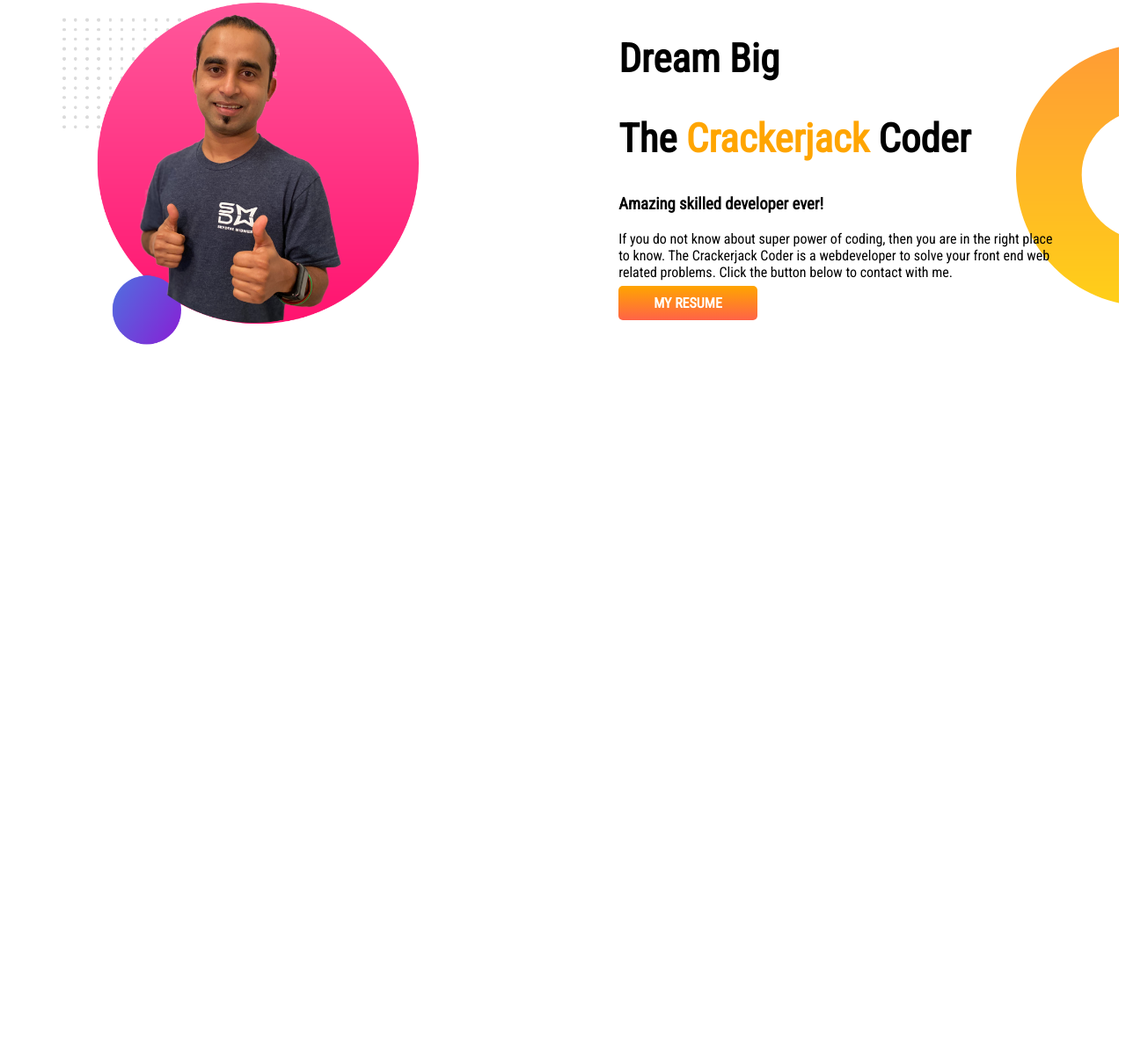
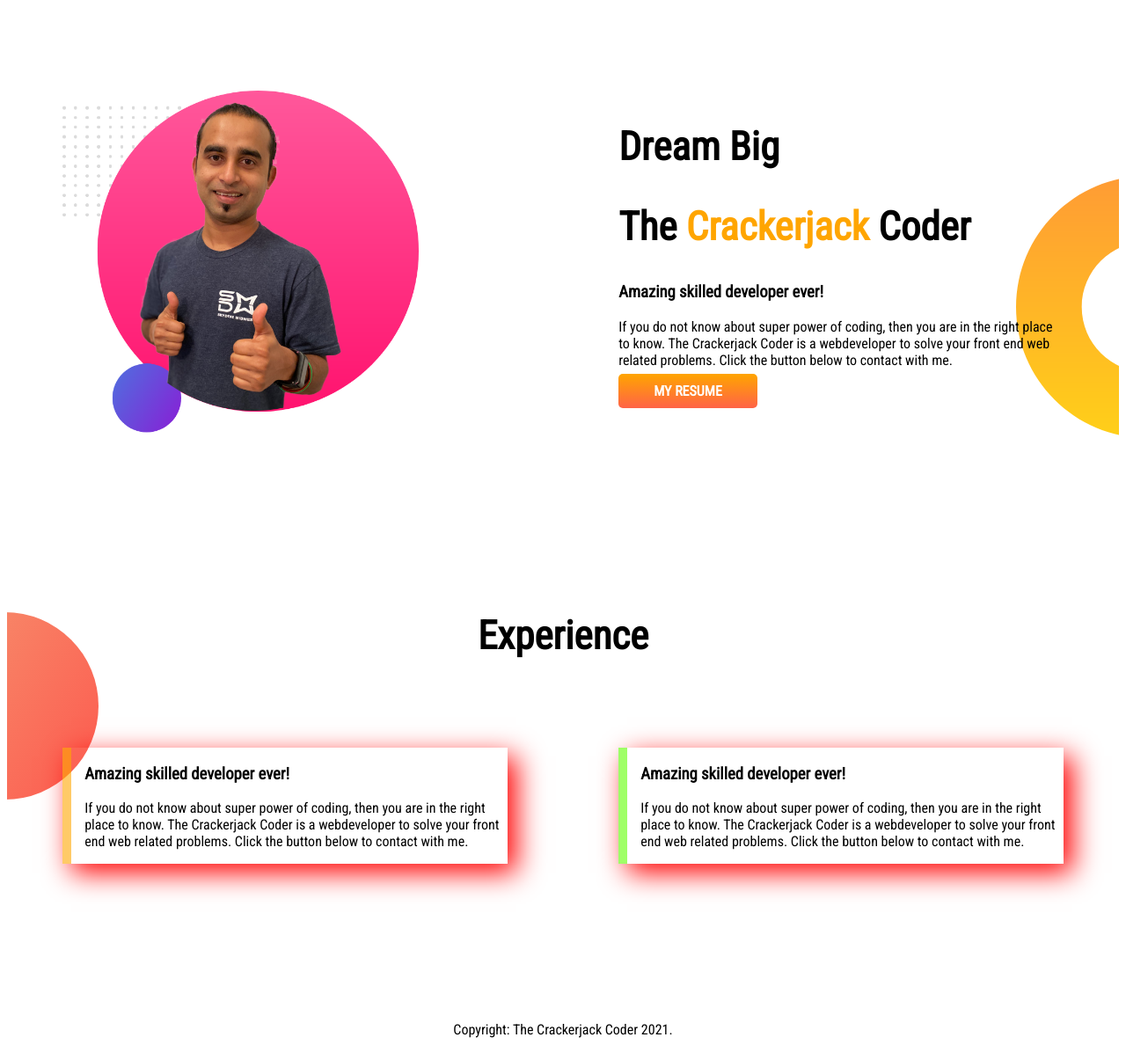
Before and after one commit to Aman-Coder85/my-portfolio, a plain HTML site: page index.html in a window 1280 px wide. Shown: the part 600-1796 px from the top of the page at 88% size. Before the commit the page ends 1067 px from the top, so only its background shows below. Drawn offline with Linux system fonts and the light colour scheme.

Commit message:
footer added

```diff
--- a/index.html
+++ b/index.html
@@ -15,12 +15,15 @@
 <body>
 
     <section class="sec-banner">
+        <div class="flexible">
             <div class="half-width">
                 <h1>Welcome</h1>
                 <h1>The <span class="orange-color">Crackerjack</span> Coder</h1>
                 <h3>Amazing skilled developer ever!</h3>
-            <p> If you do not know about super power of coding, then you are in the right place to know. The Crackerjack
-                Coder is a webdeveloper to solve your front end web related problems. Click the button below to contact
+                <p> If you do not know about super power of coding, then you are in the right place to know. The
+                    Crackerjack
+                    Coder is a webdeveloper to solve your front end web related problems. Click the button below to
+                    contact
                     with
                     me.</p>
                 <a class="linked-button" target="_black" href="#">Hire ME</a>
@@ -30,10 +33,12 @@
             <div class="half-width">
                 <img src="images/jhankar.png" alt="">
             </div>
+        </div>
 
     </section>
 
     <section class="dream-big">
+        <div class="flexible">
             <div class="half-width">
                 <img src="images/jhankar2.png" alt="">
             </div>
@@ -42,12 +47,50 @@
                 <h1>Dream Big</h1>
                 <h1>The <span class="orange-color">Crackerjack</span> Coder</h1>
                 <h3>Amazing skilled developer ever!</h3>
-            <p> If you do not know about super power of coding, then you are in the right place to know. The Crackerjack
-                Coder is a webdeveloper to solve your front end web related problems. Click the button below to contact
+                <p> If you do not know about super power of coding, then you are in the right place to know. The
+                    Crackerjack
+                    Coder is a webdeveloper to solve your front end web related problems. Click the button below to
+                    contact
                     with
                     me.</p>
                 <a class="linked-button" target="_black" href="#">MY RESUME</a>
             </div>
+        </div>
+
+    </section>
+
+    <section class="experience">
+
+        <h1 class="exp-header">Experience</h1>
+        <div class="flexible">
+            <div id="web1" class="exp">
+                <h3>Amazing skilled developer ever!</h3>
+                <p> If you do not know about super power of coding, then you are in the right place to know. The
+                    Crackerjack
+                    Coder is a webdeveloper to solve your front end web related problems. Click the button below to
+                    contact
+                    with
+                    me.</p>
+            </div>
+
+            <div id="web2" class="exp">
+                <h3>Amazing skilled developer ever!</h3>
+                <p> If you do not know about super power of coding, then you are in the right place to know. The
+                    Crackerjack
+                    Coder is a webdeveloper to solve your front end web related problems. Click the button below to
+                    contact
+                    with
+                    me.</p>
+            </div>
+
+
+
+
+        </div>
+
+        <footer>
+            <p> Copyright: The Crackerjack Coder 2021.</p>
+        </footer>
 
     </section>
 
--- a/style.css
+++ b/style.css
@@ -12,8 +12,9 @@ h1{
     font-size:45px;
 }
 
-section{
+.flexible{
     display:flex;
+    padding-bottom: 100px;
 
 }
 
@@ -40,8 +41,35 @@ section{
     background-repeat: no-repeat;
 }
 
+.exp{
+    width:40%;
+    margin:5%;
+    padding-left:15px;
+    box-shadow: 10px 10px 30px red;
+}
+
+#web1{
+    border-left:10px solid rgba(255, 166, 0, 0.596);
+}
+
+#web2{
+    border-left:10px solid rgba(94, 255, 0, 0.596);
+}
+.exp-header{
+    text-align:center;
+}
+
 .dream-big{
     background-image:url(images/dream-bg.png);
     background-repeat:no-repeat;
     background-position: right;
 }
+
+.experience{
+    background-image: url(images/exp-bg.png);
+    background-repeat: no-repeat;
+}
+
+footer p{
+    text-align: center;
+}
```
Lines whose indentation alone changed are shown as unchanged.
